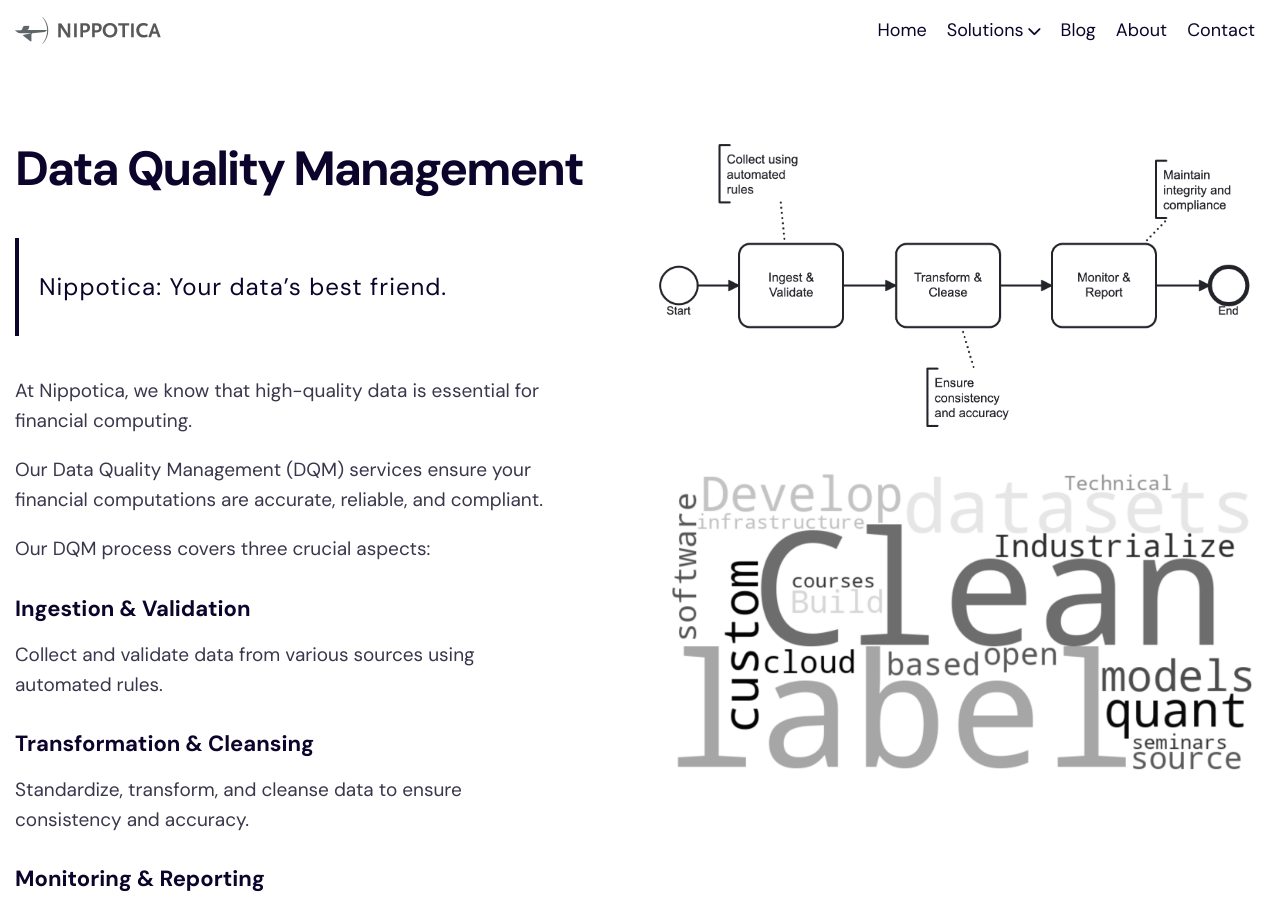
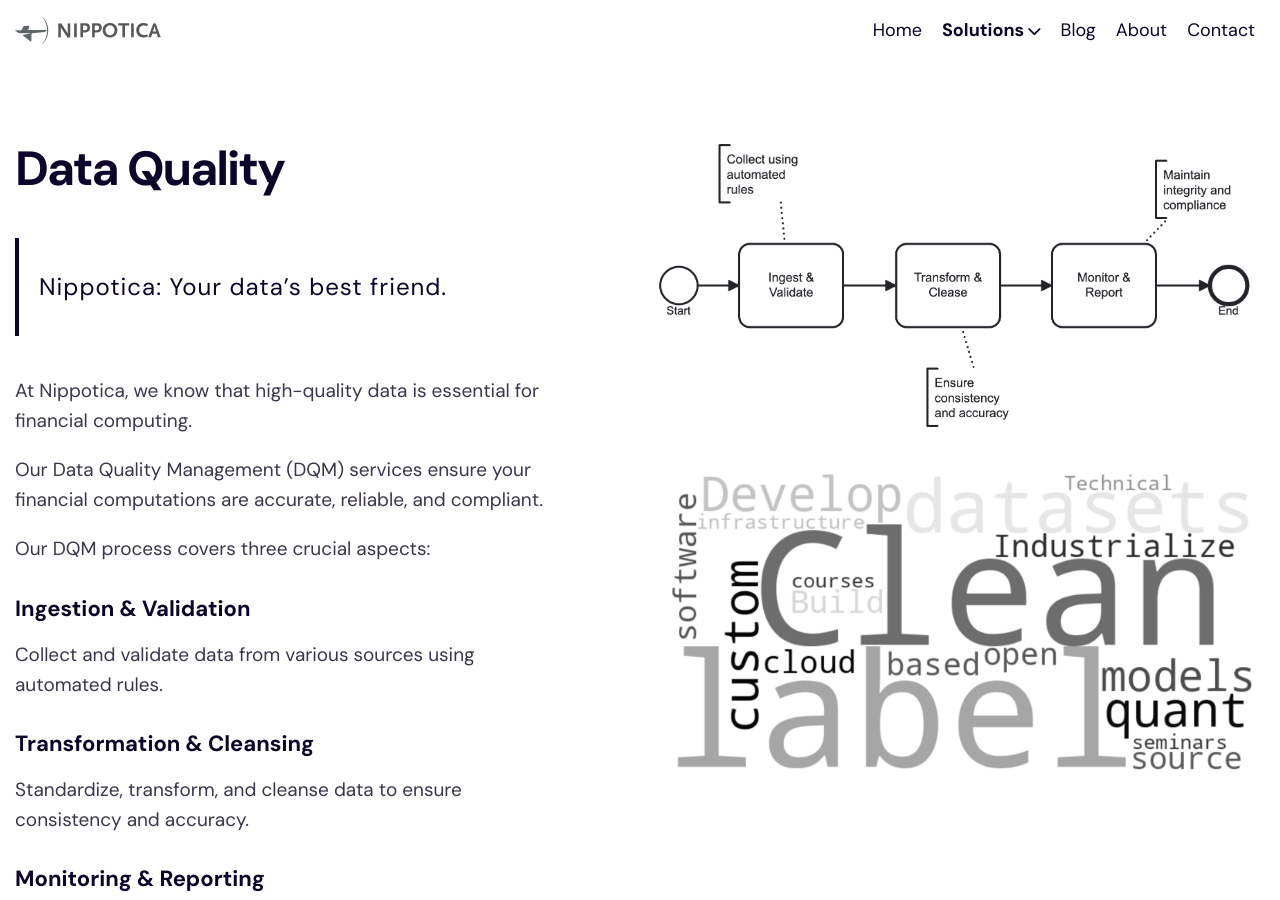
Before and after one commit to Nippotica/webnippofin, a Jekyll site: the page built from collections/_projects/project-4.md, in a window 1280 px wide and 900 px high. Built offline with Jekyll 4.4.1, drawn with Linux system fonts in a browser that asks for light colours.

Commit message:
Update project-4.md

```diff
--- a/collections/_projects/project-4.md
+++ b/collections/_projects/project-4.md
@@ -1,10 +1,10 @@
 ---
 layout: project-right
-title: "Data Quality Management"
+title: "Data Quality"
 description: "Extract, Label, Transform"
 
 weight: 4
-permalink: /projects/project-4
+
 thumbnail: "/assets/images/gen/projects/nippodqmthumb.webp"
 
 gallery:
```
